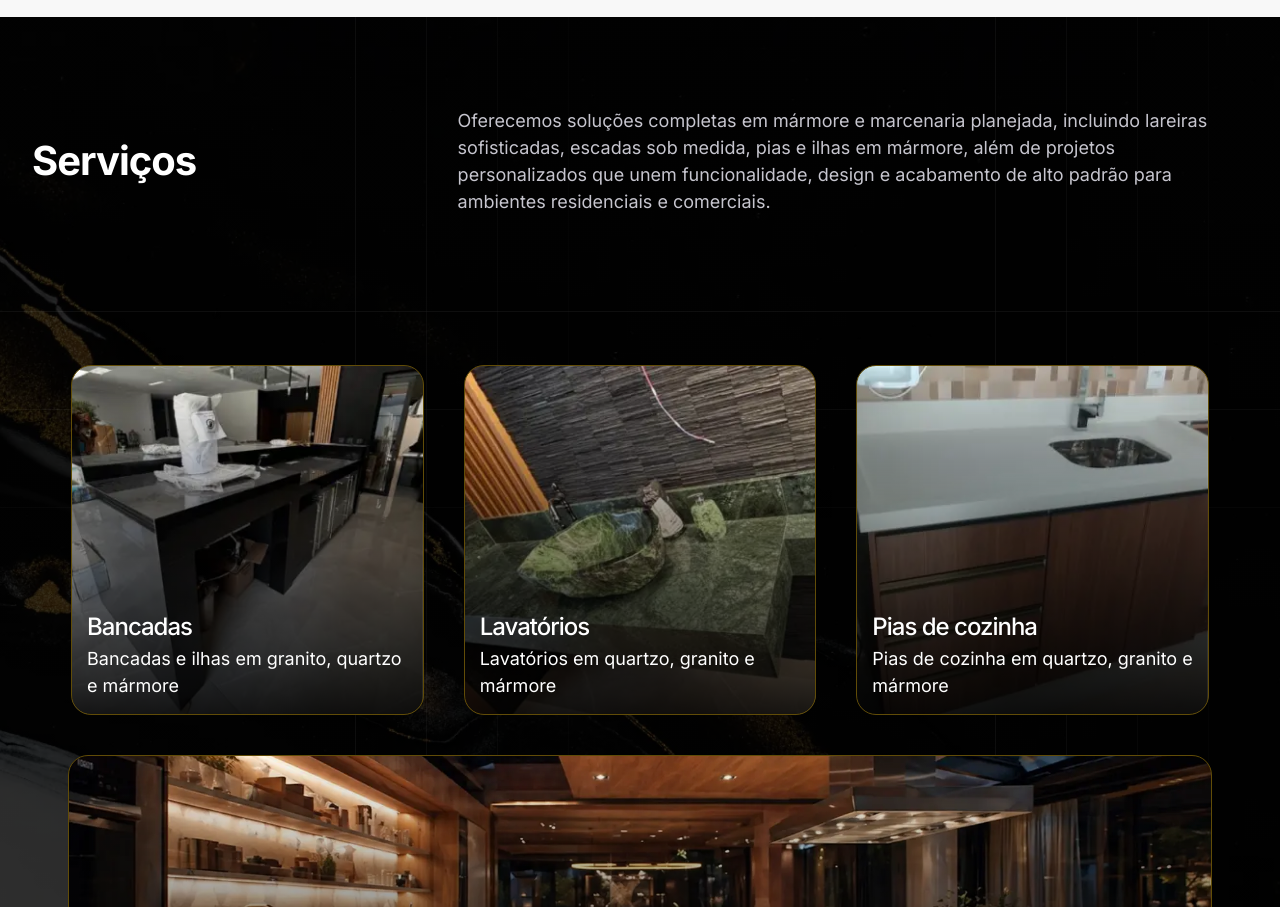
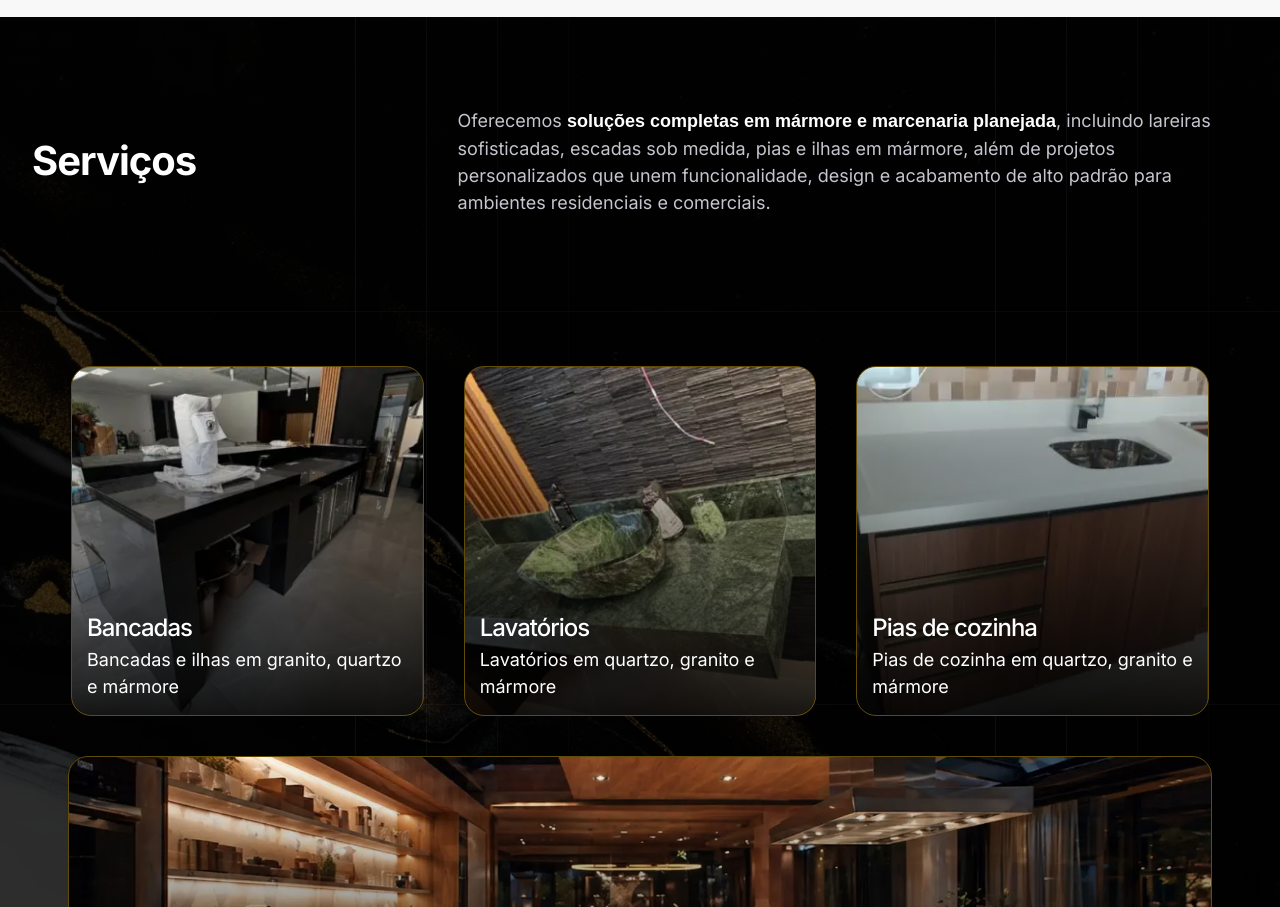
Before and after one commit to wagstalos/projeto-megaarte, a website: page index.html in a window 1280 px wide. Shown: the part 1818-2725 px from the top of the page. Drawn offline with Linux system fonts and the light colour scheme.

Commit message:
style: apply bold styling to core service description in index.html

```diff
--- a/index.html
+++ b/index.html
@@ -232,7 +232,9 @@
     <div class="container">
       <div class="d-flex">
         <h2>Serviços</h2>
-        <p> Oferecemos soluções completas em mármore e marcenaria planejada, incluindo lareiras sofisticadas, escadas
+        <p> Oferecemos <b class="color-light"> soluções completas em mármore e marcenaria planejada</b>, incluindo
+          lareiras sofisticadas,
+          escadas
           sob medida, pias e ilhas em mármore, além de projetos personalizados que unem funcionalidade, design e
           acabamento de alto padrão para ambientes residenciais e comerciais.</p>
       </div>
```
